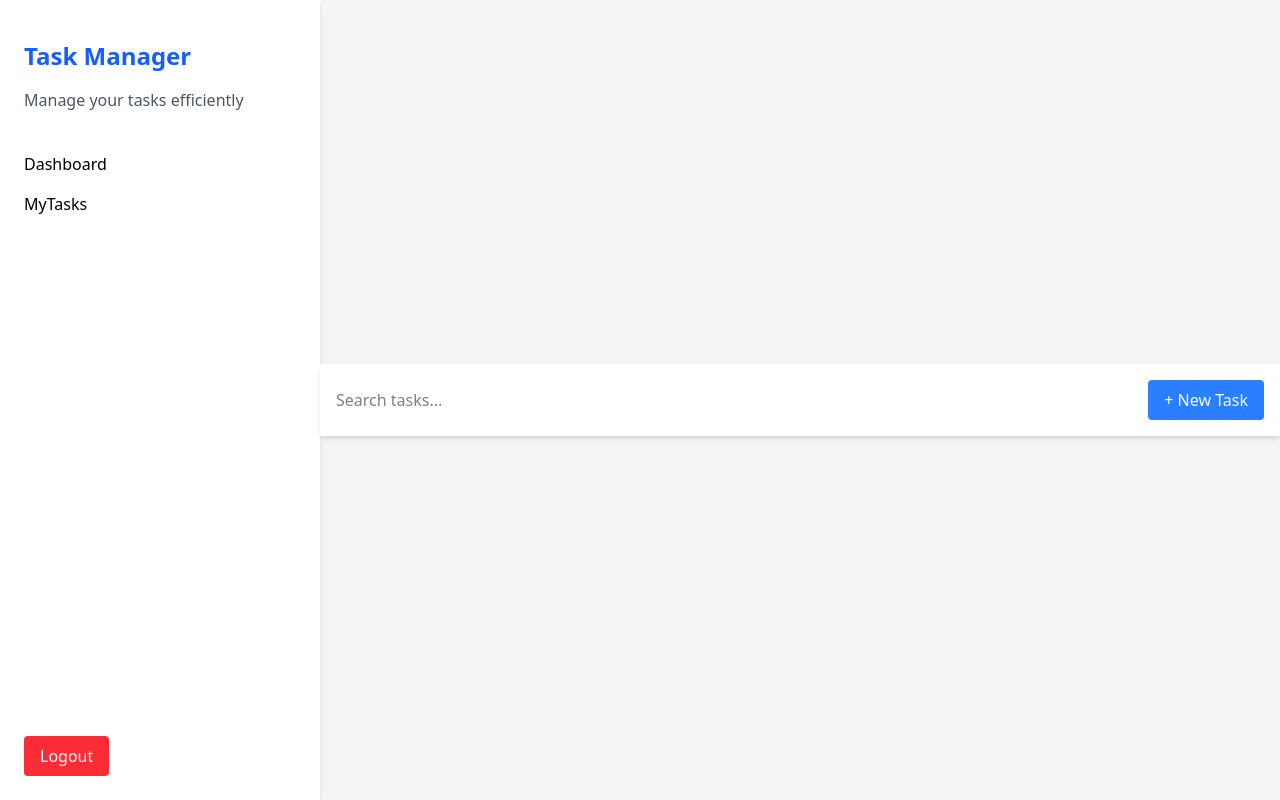
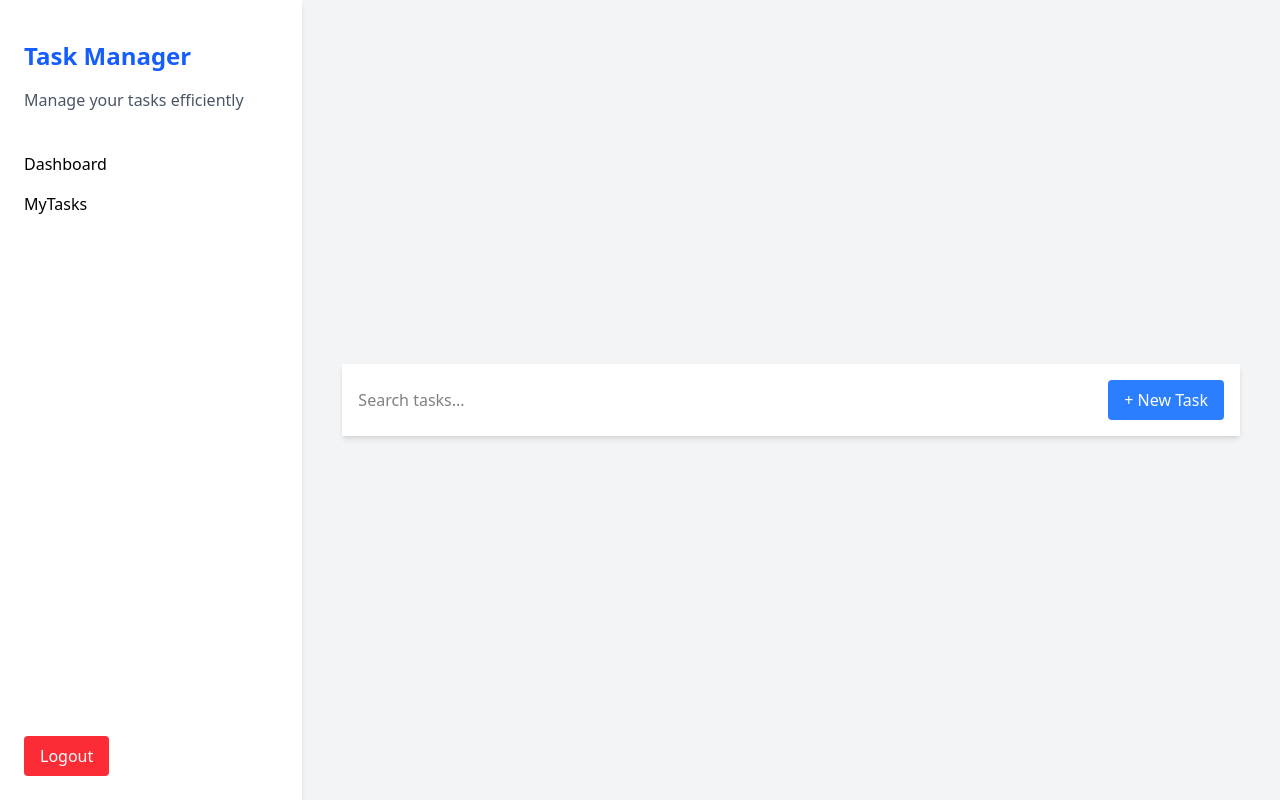
Before and after one commit to Safdari10/task-manager, a Next.js app in the folder frontend/: page /dashboard in a window 1280 px wide. Built offline with nearby package versions, Linux system fonts and the light colour scheme.

Commit message:
Improves dashboard layout spacing and width handling
Ensures the main container spans full width and adds horizontal
margin to the main content area for better visual balance and
consistency in the dashboard layout.

```diff
--- a/frontend/src/app/dashboard/page.tsx
+++ b/frontend/src/app/dashboard/page.tsx
@@ -5,11 +5,11 @@ import TopBar from "./components/TopBar";
 
 const TaskManager = () => {
   return (
-    <div className="flex items-center justify-between bg-gray-100">
+    <div className="flex items-center justify-between w-full bg-gray-100">
       <div className="w-1/4 bg-white h-screen p-6 shadow-md">
         <SidePanel />
       </div>
-      <main className="w-3/4 flex align-center justify-center bg-amber-50">
+      <main className="w-3/4 flex align-center justify-center bg-amber-50 mx-10">
         <TopBar />
         {/* Main content goes here */}
       </main>
```
